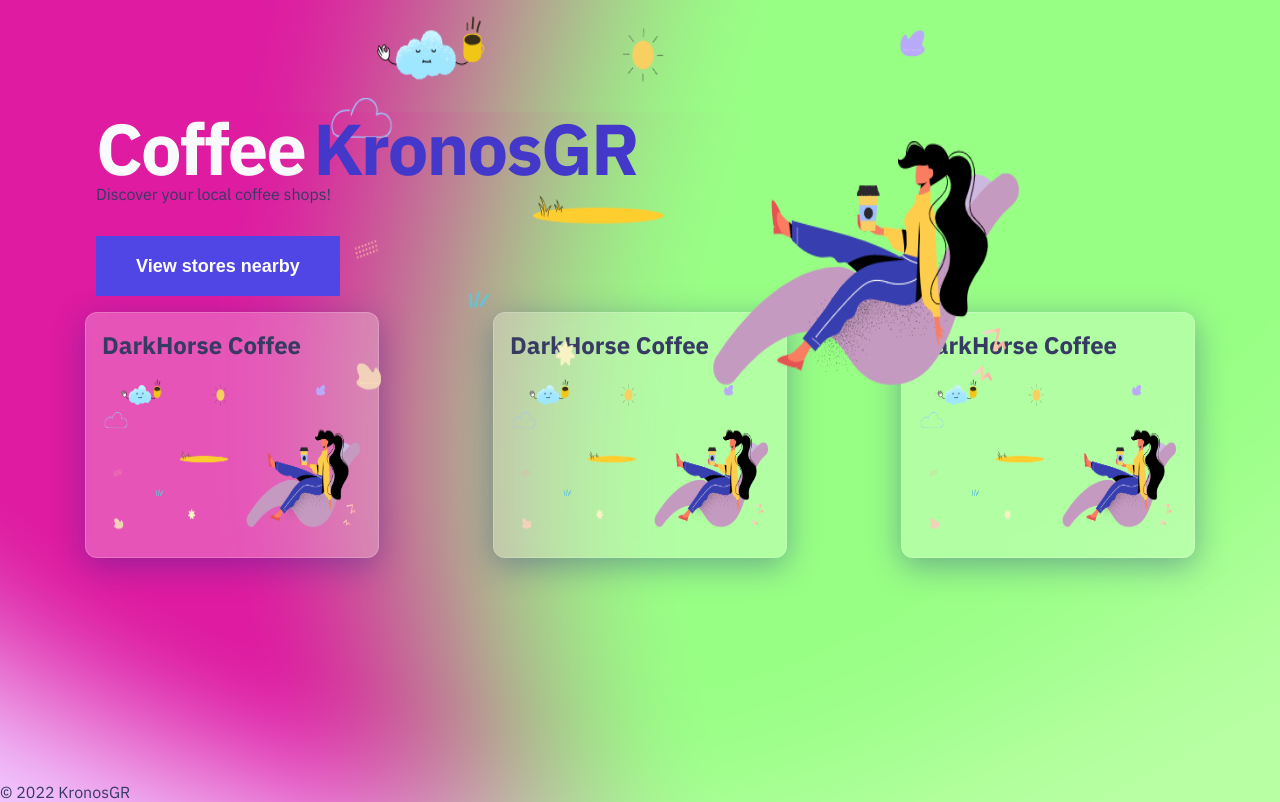
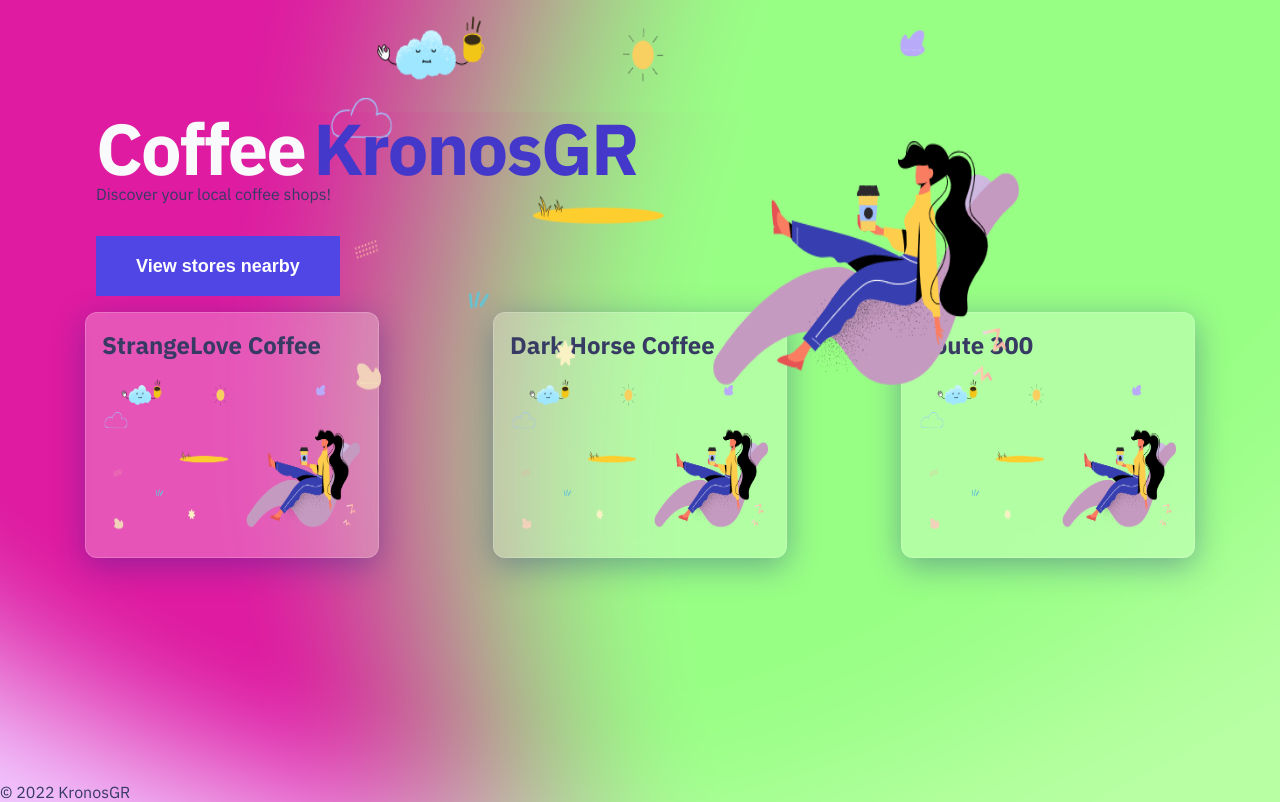
Before and after one commit to kronosGR/next.js-discover-coffee-stores, a Next.js app: page / in a window 1280 px wide. Built offline with nearby package versions, Linux system fonts and the light colour scheme.

Commit message:
added dummy data and link the name

```diff
--- /dev/null
+++ b/data/coffee-store.json
@@ -0,0 +1,25 @@
+[{
+    "id": 0,
+    "name": "StrangeLove Coffee",
+    "imgUrl": "https://images.unsplash.com/photo-1504753793650-d4a2b783c15e?ixid=MnwxMjA3fDB8MHxwaG90by1wYWdlfHx8fGVufDB8fHx8&ixlib=rb-1.2.1&auto=format&fit=crop&w=2000&q=80",
+    "websiteUrl": "https://www.strangelovecoffee.ca/",
+    "address": "983 Queen St E, Toronto, ON M4M 1K2",
+    "neighbourhood": "at King and Spadina"
+  },
+  {
+    "id": 1,
+    "name": "Dark Horse Coffee",
+    "imgUrl": "https://images.unsplash.com/photo-1498804103079-a6351b050096?ixid=MnwxMjA3fDB8MHxwaG90by1wYWdlfHx8fGVufDB8fHx8&ixlib=rb-1.2.1&auto=format&fit=crop&w=2468&q=80",
+    "websiteUrl": "https://www.darkhorseespresso.com/",
+    "address": "401 Richmond St W",
+    "neighbourhood": "Richmond and Spadina"
+  },
+  {
+    "id": 300,
+    "name": "Route 300",
+    "imgUrl": "https://images.unsplash.com/photo-1498804103079-a6351b050096?ixid=MnwxMjA3fDB8MHxwaG90by1wYWdlfHx8fGVufDB8fHx8&ixlib=rb-1.2.1&auto=format&fit=crop&w=2468&q=80",
+    "websiteUrl": "https://www.darkhorseespresso.com/",
+    "address": "401 Richmond St W",
+    "neighbourhood": "Route 300 Neighbourhood"
+  }
+]
--- a/pages/index.js
+++ b/pages/index.js
@@ -3,6 +3,8 @@
 import Banner from '../components/banner';
 import Card from '../components/card';
 import styles from '../styles/Home.module.css';
+import coffeeStores from '../data/coffee-store.json';
+import CoffeeStore from './coffee-store/[id]';
 
 export default function Home() {
   const handleOnBannerBtnClick = () => {
@@ -24,24 +26,16 @@
         <Image src='/static/hero-image.png' width={700} height={400} />
       </div>
       <div className={styles.cardLayout}>
-        <Card
-          name='DarkHorse Coffee'
-          imgUrl='/static/hero-image.png'
-          href='/coffee-store/darkhorse-coffee'
-          className={styles.card}
-        />
-        <Card
-          name='DarkHorse Coffee'
-          imgUrl='/static/hero-image.png'
-          href='/coffee-store/darkhorse-coffee'
-          className={styles.card}
-        />
-        <Card
-          name='DarkHorse Coffee'
-          imgUrl='/static/hero-image.png'
-          href='/coffee-store/darkhorse-coffee'
-          className={styles.card}
-        />
+        {coffeeStores.map((CoffeeStore, i) => {
+          return (
+            <Card key={i}
+              name={CoffeeStore.name}
+              imgUrl='/static/hero-image.png'
+              href='/coffee-store/darkhorse-coffee'
+              className={styles.card}
+            />
+          );
+        })}
       </div>
     </div>
   );
```
